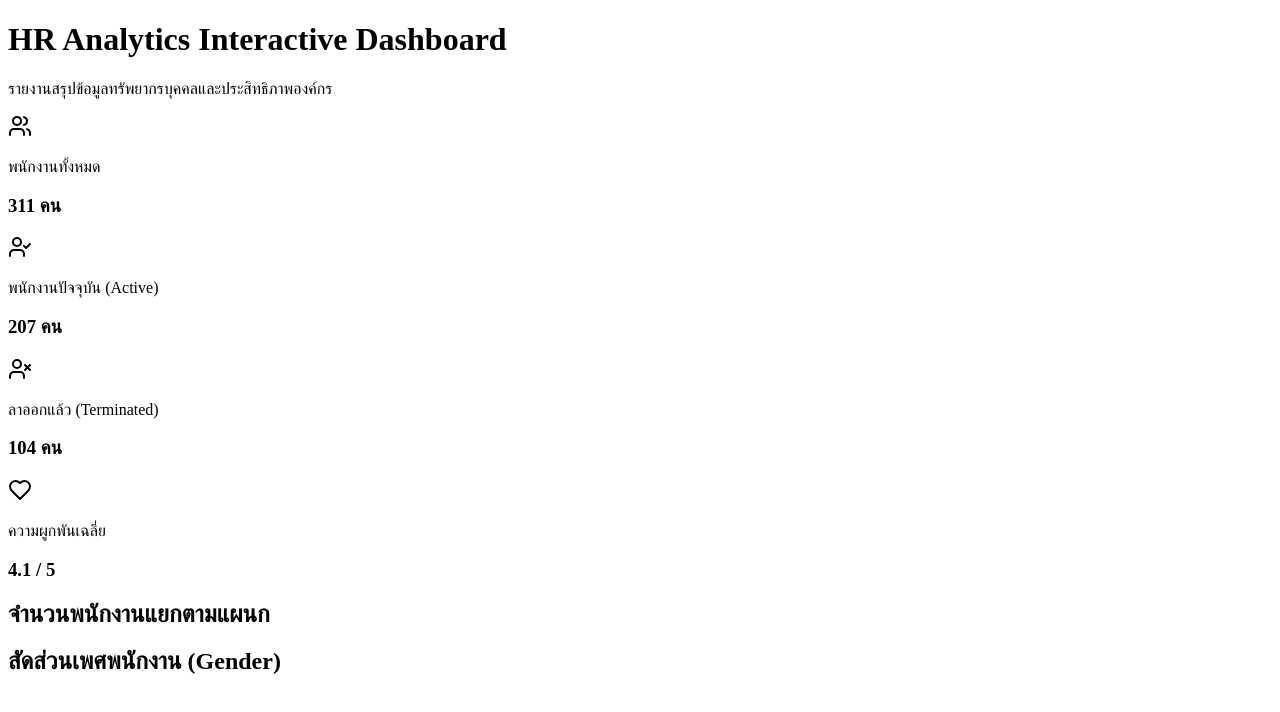
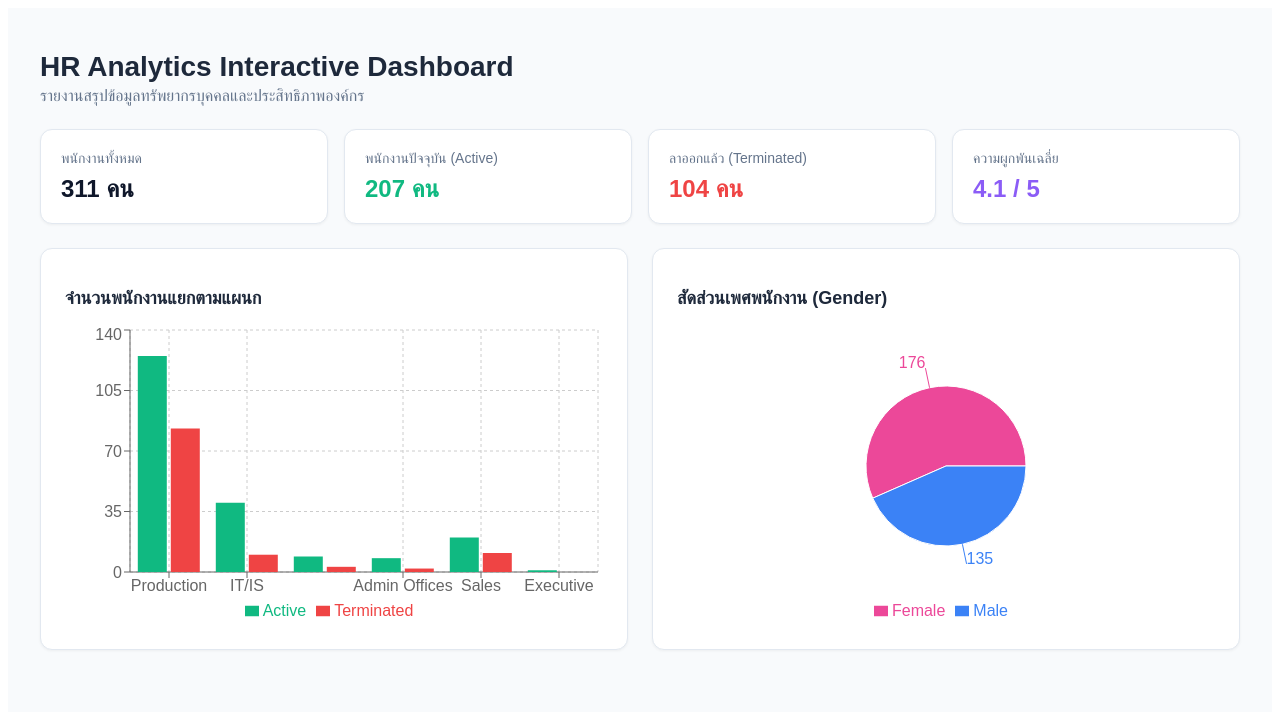
Before and after one commit to siraphatbi-del/hr-analytics-dashboard, a Next.js app: page / in a window 1280 px wide. Shown: the top 712 px of the page. Built offline with nearby package versions, Linux system fonts and the light colour scheme.

Commit message:
Update index.js

```diff
--- a/pages/index.js
+++ b/pages/index.js
@@ -1,7 +1,4 @@
-import React, { useState } from 'react';
-import {
-  Users, UserCheck, UserX, Heart
-} from 'lucide-react';
+import React, { useState, useEffect } from 'react';
 import {
   BarChart, Bar, XAxis, YAxis, CartesianGrid, Tooltip, ResponsiveContainer,
   PieChart as RePie, Pie, Cell, Legend
@@ -25,68 +22,71 @@ const mockHRData = {
   genderData: [
     { name: 'Female', value: 176, color: '#ec4899' },
     { name: 'Male', value: 135, color: '#3b82f6' }
-  ],
-  performanceData: [
-    { name: 'Exceeds', count: 45 },
-    { name: 'Fully Meets', count: 243 },
-    { name: 'Needs Improvement', count: 18 },
-    { name: 'PIP', count: 5 }
-  ],
-  recruitmentSources: [
-    { source: 'Indeed', count: 87 },
-    { source: 'LinkedIn', count: 76 },
-    { source: 'Google Search', count: 49 },
-    { source: 'Employee Referral', count: 31 },
-    { source: 'Diversity Job Fair', count: 29 }
   ]
 };
 
 export default function HRDashboard() {
+  const [isClient, setIsClient] = useState(false);
+
+  useEffect(() => {
+    setIsClient(true);
+  }, []);
+
+  if (!isClient) return <div style={{ padding: '20px', fontFamily: 'sans-serif' }}>Loading Dashboard...</div>;
+
   return (
-    <div className="min-h-screen bg-slate-50 p-6 font-sans">
-      <div className="max-w-7xl mx-auto mb-8">
-        <h1 className="text-3xl font-bold text-slate-800">HR Analytics Interactive Dashboard</h1>
-        <p className="text-slate-500">รายงานสรุปข้อมูลทรัพยากรบุคคลและประสิทธิภาพองค์กร</p>
+    <div style={{ minHeight: '100vh', backgroundColor: '#f8fafc', padding: '24px', fontFamily: 'sans-serif' }}>
+      {/* Header */}
+      <div style={{ maxWidth: '1200px', margin: '0 auto 24px auto' }}>
+        <h1 style={{ fontSize: '28px', fontWeight: 'bold', color: '#1e293b', marginBottom: '4px' }}>
+          HR Analytics Interactive Dashboard
+        </h1>
+        <p style={{ color: '#64748b', margin: 0 }}>รายงานสรุปข้อมูลทรัพยากรบุคคลและประสิทธิภาพองค์กร</p>
       </div>
 
-      <div className="max-w-7xl mx-auto grid grid-cols-1 md:grid-cols-2 lg:grid-cols-4 gap-4 mb-8">
-        <div className="bg-white p-5 rounded-xl shadow-sm border border-slate-100 flex items-center gap-4">
-          <div className="p-3 bg-blue-50 text-blue-600 rounded-lg"><Users size={24} /></div>
-          <div>
-            <p className="text-sm text-slate-500">พนักงานทั้งหมด</p>
-            <h3 className="text-2xl font-bold text-slate-800">{mockHRData.kpis.totalEmployees} คน</h3>
-          </div>
+      {/* KPI Cards */}
+      <div style={{
+        maxWidth: '1200px',
+        margin: '0 auto 24px auto',
+        display: 'grid',
+        gridTemplateColumns: 'repeat(auto-fit, minmax(220px, 1fr))',
+        gap: '16px'
+      }}>
+        <div style={{ backgroundColor: '#ffffff', padding: '20px', borderRadius: '12px', border: '1px solid #e2e8f0', boxShadow: '0 1px 3px rgba(0,0,0,0.05)' }}>
+          <p style={{ color: '#64748b', fontSize: '14px', margin: '0 0 8px 0' }}>พนักงานทั้งหมด</p>
+          <h3 style={{ fontSize: '24px', fontWeight: 'bold', color: '#0f172a', margin: 0 }}>{mockHRData.kpis.totalEmployees} คน</h3>
         </div>
 
-        <div className="bg-white p-5 rounded-xl shadow-sm border border-slate-100 flex items-center gap-4">
-          <div className="p-3 bg-emerald-50 text-emerald-600 rounded-lg"><UserCheck size={24} /></div>
-          <div>
-            <p className="text-sm text-slate-500">พนักงานปัจจุบัน (Active)</p>
-            <h3 className="text-2xl font-bold text-slate-800">{mockHRData.kpis.activeEmployees} คน</h3>
-          </div>
+        <div style={{ backgroundColor: '#ffffff', padding: '20px', borderRadius: '12px', border: '1px solid #e2e8f0', boxShadow: '0 1px 3px rgba(0,0,0,0.05)' }}>
+          <p style={{ color: '#64748b', fontSize: '14px', margin: '0 0 8px 0' }}>พนักงานปัจจุบัน (Active)</p>
+          <h3 style={{ fontSize: '24px', fontWeight: 'bold', color: '#10b981', margin: 0 }}>{mockHRData.kpis.activeEmployees} คน</h3>
         </div>
 
-        <div className="bg-white p-5 rounded-xl shadow-sm border border-slate-100 flex items-center gap-4">
-          <div className="p-3 bg-rose-50 text-rose-600 rounded-lg"><UserX size={24} /></div>
-          <div>
-            <p className="text-sm text-slate-500">ลาออกแล้ว (Terminated)</p>
-            <h3 className="text-2xl font-bold text-slate-800">{mockHRData.kpis.terminatedEmployees} คน</h3>
-          </div>
+        <div style={{ backgroundColor: '#ffffff', padding: '20px', borderRadius: '12px', border: '1px solid #e2e8f0', boxShadow: '0 1px 3px rgba(0,0,0,0.05)' }}>
+          <p style={{ color: '#64748b', fontSize: '14px', margin: '0 0 8px 0' }}>ลาออกแล้ว (Terminated)</p>
+          <h3 style={{ fontSize: '24px', fontWeight: 'bold', color: '#ef4444', margin: 0 }}>{mockHRData.kpis.terminatedEmployees} คน</h3>
         </div>
 
-        <div className="bg-white p-5 rounded-xl shadow-sm border border-slate-100 flex items-center gap-4">
-          <div className="p-3 bg-purple-50 text-purple-600 rounded-lg"><Heart size={24} /></div>
-          <div>
-            <p className="text-sm text-slate-500">ความผูกพันเฉลี่ย</p>
-            <h3 className="text-2xl font-bold text-slate-800">{mockHRData.kpis.avgEngagement} / 5</h3>
-          </div>
+        <div style={{ backgroundColor: '#ffffff', padding: '20px', borderRadius: '12px', border: '1px solid #e2e8f0', boxShadow: '0 1px 3px rgba(0,0,0,0.05)' }}>
+          <p style={{ color: '#64748b', fontSize: '14px', margin: '0 0 8px 0' }}>ความผูกพันเฉลี่ย</p>
+          <h3 style={{ fontSize: '24px', fontWeight: 'bold', color: '#8b5cf6', margin: 0 }}>{mockHRData.kpis.avgEngagement} / 5</h3>
         </div>
       </div>
 
-      <div className="max-w-7xl mx-auto grid grid-cols-1 lg:grid-cols-2 gap-6 mb-8">
-        <div className="bg-white p-6 rounded-xl shadow-sm border border-slate-100">
-          <h2 className="text-lg font-bold text-slate-800 mb-4">จำนวนพนักงานแยกตามแผนก</h2>
-          <div className="h-64">
+      {/* Charts Section */}
+      <div style={{
+        maxWidth: '1200px',
+        margin: '0 auto',
+        display: 'grid',
+        gridTemplateColumns: 'repeat(auto-fit, minmax(400px, 1fr))',
+        gap: '24px'
+      }}>
+        {/* Department Distribution */}
+        <div style={{ backgroundColor: '#ffffff', padding: '24px', borderRadius: '12px', border: '1px solid #e2e8f0', boxShadow: '0 1px 3px rgba(0,0,0,0.05)' }}>
+          <h2 style={{ fontSize: '18px', fontWeight: 'bold', color: '#1e293b', marginBottom: '16px' }}>
+            จำนวนพนักงานแยกตามแผนก
+          </h2>
+          <div style={{ width: '100%', height: '300px' }}>
             <ResponsiveContainer width="100%" height="100%">
               <BarChart data={mockHRData.departmentData}>
                 <CartesianGrid strokeDasharray="3 3" />
@@ -95,15 +95,18 @@ export default function HRDashboard() {
                 <Tooltip />
                 <Legend />
                 <Bar dataKey="active" name="Active" fill="#10b981" />
-                <Bar dataKey="terminated" name="Terminated" fill="#f43f5e" />
+                <Bar dataKey="terminated" name="Terminated" fill="#ef4444" />
               </BarChart>
             </ResponsiveContainer>
           </div>
         </div>
 
-        <div className="bg-white p-6 rounded-xl shadow-sm border border-slate-100">
-          <h2 className="text-lg font-bold text-slate-800 mb-4">สัดส่วนเพศพนักงาน (Gender)</h2>
-          <div className="h-64">
+        {/* Gender Demographics */}
+        <div style={{ backgroundColor: '#ffffff', padding: '24px', borderRadius: '12px', border: '1px solid #e2e8f0', boxShadow: '0 1px 3px rgba(0,0,0,0.05)' }}>
+          <h2 style={{ fontSize: '18px', fontWeight: 'bold', color: '#1e293b', marginBottom: '16px' }}>
+            สัดส่วนเพศพนักงาน (Gender)
+          </h2>
+          <div style={{ width: '100%', height: '300px' }}>
             <ResponsiveContainer width="100%" height="100%">
               <RePie>
                 <Pie data={mockHRData.genderData} dataKey="value" nameKey="name" cx="50%" cy="50%" outerRadius={80} label>
```
